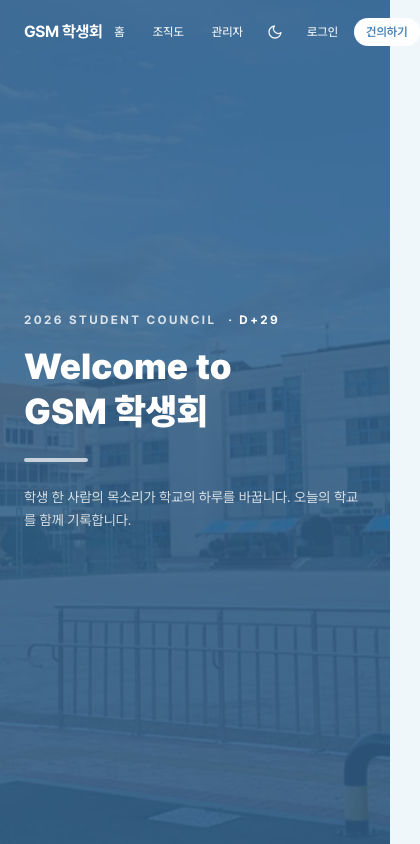
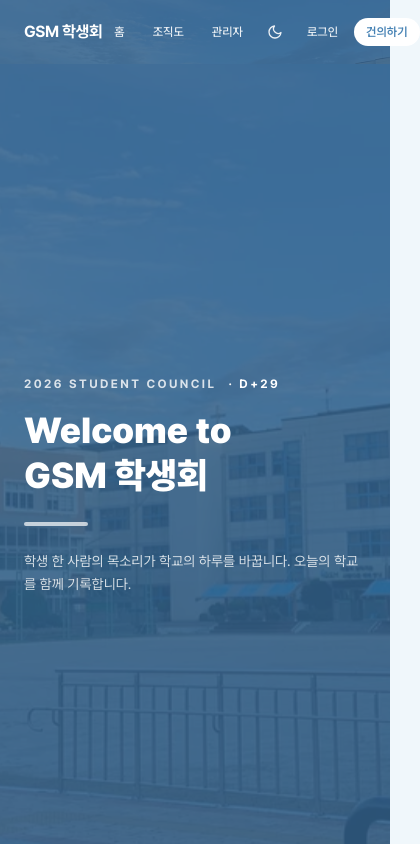
Before and after one commit to 2026-GSM-web/2026GSM-Client, a Next.js app: page / in a window 390 px wide. Shown: the top 844 px of the page, 420 px wide, since content can reach past the window. Built offline with nearby package versions, Linux system fonts and the light colour scheme; no server answers.

Commit message:
Revert "fix: 홈 헤더를 fixed 투명 방식으로 전환하고 스크롤 시 로고 숨김"
This reverts commit c2283f82e146c611a920568813cb7be72878224c.

```diff
--- a/components/Header.tsx
+++ b/components/Header.tsx
@@ -12,12 +12,9 @@ export default function Header() {
   const { setTheme, resolvedTheme } = useTheme();
   const { status } = useAuth();
   const [mounted, setMounted] = useState(false);
-  // 홈에서만 헤더가 히어로 위에 겹쳐 뜨고(fixed) 최상단에서는 투명하다.
-  // 그 외 페이지에서는 흐름을 차지하는 일반 헤더(sticky)를 쓴다.
-  const overHero = pathname === '/';
-  // 페이지 최상단 근처(scrollY < 80)인지 여부 - 스크롤을 내리면 홈 헤더에 배경을
-  // 깔고(글씨 색도 뒤집고) 좌측 'GSM 학생회' 로고를 숨긴다
-  const [atTop, setAtTop] = useState(true);
+  // 홈 화면 맨 위(히어로 사진 위)에 있을 때는 헤더가 사진과 이어지도록 투명하게,
+  // 스크롤하면 흰색(라이트 모드) 또는 네이비(다크 모드)로 전환
+  const [overHero, setOverHero] = useState(false);
 
   useEffect(() => {
     // ESLint react-hooks/set-state-in-effect 경고를 회피하기 위해 한 스텝 지연
@@ -28,15 +25,20 @@ export default function Header() {
   }, []);
 
   useEffect(() => {
-    const onScroll = () => setAtTop(window.scrollY < 80);
-    // ESLint react-hooks/set-state-in-effect 경고를 회피하기 위해 한 스텝 지연
+    if (pathname !== '/') {
+      // ESLint react-hooks/set-state-in-effect 경고를 회피하기 위해 한 스텝 지연
+      const timer = setTimeout(() => setOverHero(false), 0);
+      return () => clearTimeout(timer);
+    }
+
+    const onScroll = () => setOverHero(window.scrollY < 80);
     const timer = setTimeout(onScroll, 0);
     window.addEventListener('scroll', onScroll, { passive: true });
     return () => {
       clearTimeout(timer);
       window.removeEventListener('scroll', onScroll);
     };
-  }, []);
+  }, [pathname]);
 
   const isDark = resolvedTheme === 'dark';
 
@@ -53,15 +55,13 @@ export default function Header() {
     window.history.pushState(null, '', '/#orgchart');
   };
 
-  // 헤더가 완전히 투명한 상태: 홈이면서 페이지 최상단일 때만(히어로가 그대로 비침).
-  // 그 외에는 뒤 배경이 밝을 수 있어 배경을 깔고 글씨 색을 뒤집는다.
-  const transparentHeader = overHero && atTop;
+  // 스크롤해서 히어로를 벗어났고, 라이트 모드일 때만 흰 바탕(+어두운 글씨)
+  const lightHeader = !overHero && mounted && !isDark;
 
-  // 밝은 배경(프로스트 흰색) + 어두운 글씨 - 라이트 모드에서 투명 상태가 아닐 때
-  const lightHeader = !transparentHeader && mounted && !isDark;
-
-  // 투명 상태가 아니면 건의하기 버튼도 흰색 대신 채워진 네이비로
-  const scrolled = !transparentHeader && mounted;
+  // 히어로를 벗어났는지 여부 - 테마와 무관하게 건의하기 버튼 색 전환에 사용.
+  // (헤더 배경 자체는 라이트일 때만 흰색이지만, 다크 모드에서도 스크롤하면
+  // navy-surface 다크 배경으로 바뀌므로 버튼도 함께 반응해야 함)
+  const scrolled = !overHero && mounted;
 
   // 평소엔 배경 없이 텍스트만, 마우스를 올리면 배경이 나타남
   const linkClass = `px-3 py-1.5 rounded-full text-xs sm:text-sm font-medium transition whitespace-nowrap ${
@@ -72,22 +72,32 @@ export default function Header() {
 
   return (
     <header
-      className={`${overHero ? 'fixed inset-x-0 top-0' : 'sticky top-0'} z-50 transition-colors duration-300 ${
-        transparentHeader
-          ? 'bg-transparent'
-          : lightHeader
-            ? 'bg-white/85 backdrop-blur-md border-b border-black/10 shadow-sm'
-            : 'navy-surface'
+      className={`sticky top-0 z-50 transition-colors duration-300 ${
+        overHero ? '' : lightHeader ? 'bg-white border-b border-black/10 shadow-sm' : 'navy-surface'
       }`}
+      style={
+        overHero
+          ? {
+              backgroundImage: "url('/images/hero-school.webp')",
+              backgroundSize: 'cover',
+              backgroundPosition: 'center top',
+              backgroundAttachment: 'fixed',
+            }
+          : undefined
+      }
     >
+      {/* 히어로 사진 위 헤더 - 사진 위에 바로 글씨가 얹히면 안 읽혀서 단색 톤을
+          깔아줌. app/page.tsx 히어로 섹션의 오버레이(bg-[#33618a]/85,
+          dark:bg-[#0a121c]/92)와 색·투명도를 정확히 맞춰서 경계선이 보이지 않게 함 */}
+      {overHero && (
+        <div className={`absolute inset-0 ${isDark ? 'bg-[#0a121c]/92' : 'bg-[#33618a]/85'}`} />
+      )}
       <div className="relative max-w-5xl xl:max-w-6xl 2xl:max-w-7xl mx-auto px-6 h-16 flex items-center justify-between">
         <Link
           href="/"
-          aria-hidden={!atTop}
-          tabIndex={atTop ? undefined : -1}
-          className={`font-bold text-base sm:text-lg tracking-tight shrink-0 whitespace-nowrap transition-opacity duration-300 ${
+          className={`font-bold text-base sm:text-lg tracking-tight shrink-0 whitespace-nowrap ${
             lightHeader ? 'text-navy' : 'text-white'
-          } ${atTop ? 'opacity-100' : 'opacity-0 pointer-events-none'}`}
+          }`}
         >
           GSM 학생회
         </Link>
```
